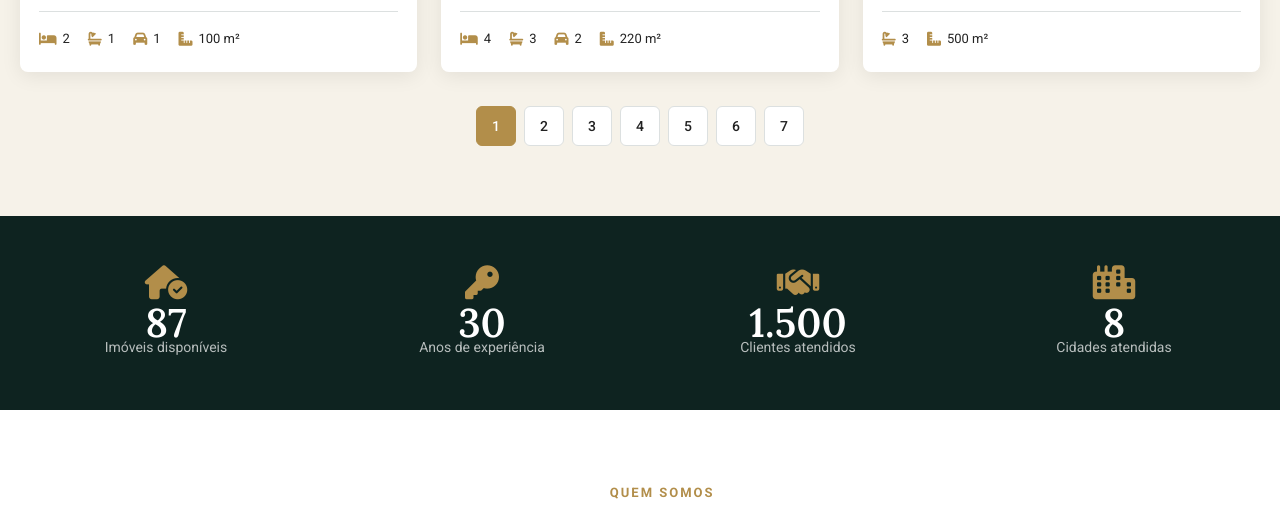
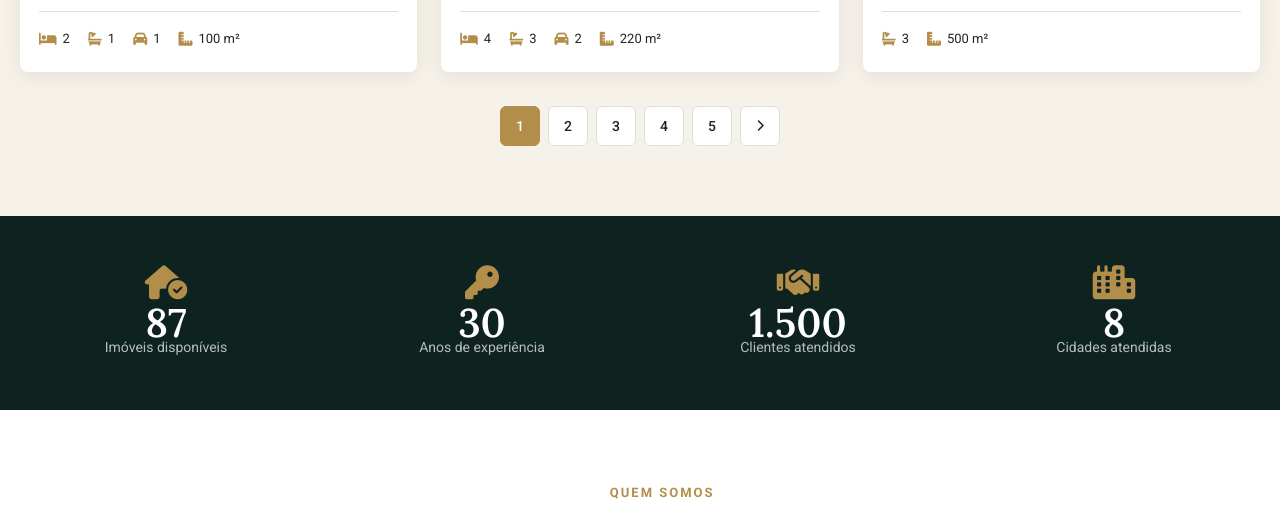
Before and after one commit to Drevolo/caetano-imoveis, a plain HTML site: page index.html in a window 1280 px wide. Shown: the part 1653-2162 px from the top of the page. Drawn offline with nearby package versions, Linux system fonts and the light colour scheme.

Commit message:
Paginação limitada a 5 páginas com setas de navegação

```diff
--- a/css/style.css
+++ b/css/style.css
@@ -539,6 +539,7 @@ h1, h2, h3, h4, h5, h6 {
 }
 .page-btn:hover { border-color: var(--gold); color: var(--gold); }
 .page-btn.active { background: var(--gold); border-color: var(--gold); color: #fff; }
+.page-btn.page-arrow { padding: 0 12px; font-size: 12px; }
 
 /* ===== STATS ===== */
 .stats { background: var(--green-dark); padding: 50px 0; }
--- a/js/main.js
+++ b/js/main.js
@@ -148,14 +148,34 @@
     }
   }
 
+  function rangePaginas(totalPaginas, atual) {
+    const MAX = 5;
+    if (totalPaginas <= MAX) {
+      const arr = [];
+      for (let i = 1; i <= totalPaginas; i++) arr.push(i);
+      return arr;
+    }
+    const inicio = Math.max(1, Math.min(atual - Math.floor(MAX / 2), totalPaginas - MAX + 1));
+    const arr = [];
+    for (let i = inicio; i < inicio + MAX; i++) arr.push(i);
+    return arr;
+  }
+
   function renderPaginacao(totalPaginas) {
     if (totalPaginas <= 1) {
       pagination.innerHTML = '';
       return;
     }
+    const paginas = rangePaginas(totalPaginas, state.pagina);
     let html = '';
-    for (let i = 1; i <= totalPaginas; i++) {
+    if (state.pagina > 1) {
+      html += `<button class="page-btn page-arrow" data-page="${state.pagina - 1}" aria-label="Página anterior"><i class="fa-solid fa-chevron-left"></i></button>`;
+    }
+    for (const i of paginas) {
       html += `<button class="page-btn ${i === state.pagina ? 'active' : ''}" data-page="${i}">${i}</button>`;
+    }
+    if (state.pagina < totalPaginas) {
+      html += `<button class="page-btn page-arrow" data-page="${state.pagina + 1}" aria-label="Próxima página"><i class="fa-solid fa-chevron-right"></i></button>`;
     }
     pagination.innerHTML = html;
   }
```
